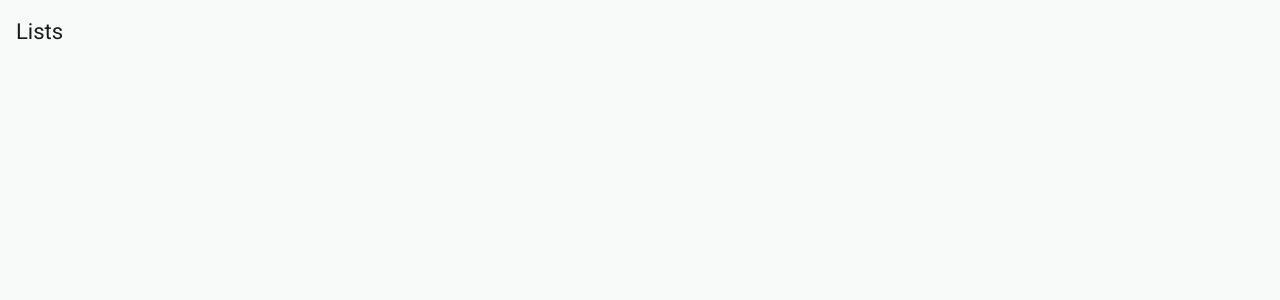
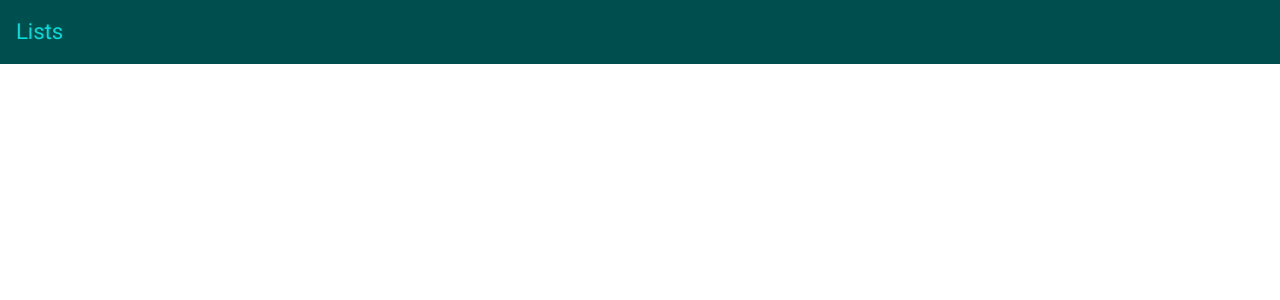
Before and after one commit to jodabyte/Pantry, an Angular app: page / in a window 1280 px wide. Shown: the top 300 px of the page. Built offline with nearby package versions, Linux system fonts and the light colour scheme.

Commit message:
use prebuilt-theme from angular material

```diff
--- a/src/styles.scss
+++ b/src/styles.scss
@@ -1,39 +1,17 @@
-// Include theming for Angular Material with `mat.theme()`.
-// This Sass mixin will define CSS variables that are used for styling Angular Material
-// components according to the Material 3 design spec.
-// Learn more about theming and how to use it for your application's
-// custom components at https://material.angular.dev/guide/theming
 @use '@angular/material' as mat;
+@import '@angular/material/prebuilt-themes/cyan-orange.css';
 
-html {
-  height: 100%;
-  @include mat.theme(
+:root {
+  @include mat.toolbar-overrides(
     (
-      color: (
-        primary: mat.$cyan-palette,
-        tertiary: mat.$orange-palette,
-      ),
-      typography: Roboto,
-      density: 0,
+      container-background-color: var(--mat-sys-primary-container),
+      container-text-color: var(--mat-sys-primary),
     )
   );
 }
 
 body {
-  // Default the application to a light color theme. This can be changed to
-  // `dark` to enable the dark color theme, or to `light dark` to defer to the
-  // user's system settings.
-  color-scheme: light;
-
-  // Set a default background, font and text colors for the application using
-  // Angular Material's system-level CSS variables. Learn more about these
-  // variables at https://material.angular.dev/guide/system-variables
-  background-color: var(--mat-sys-surface);
-  color: var(--mat-sys-on-surface);
-  font: var(--mat-sys-body-medium);
-
   // Reset the user agent margin.
   margin: 0;
   height: 100%;
 }
-/* You can add global styles to this file, and also import other style files */
```
